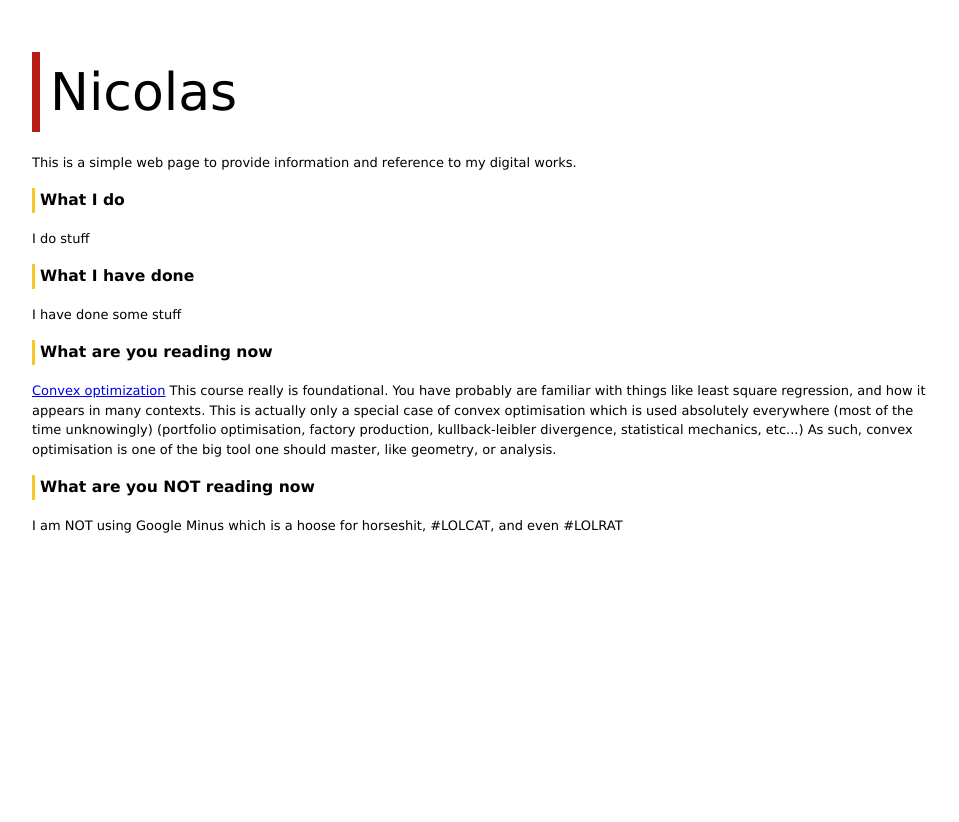
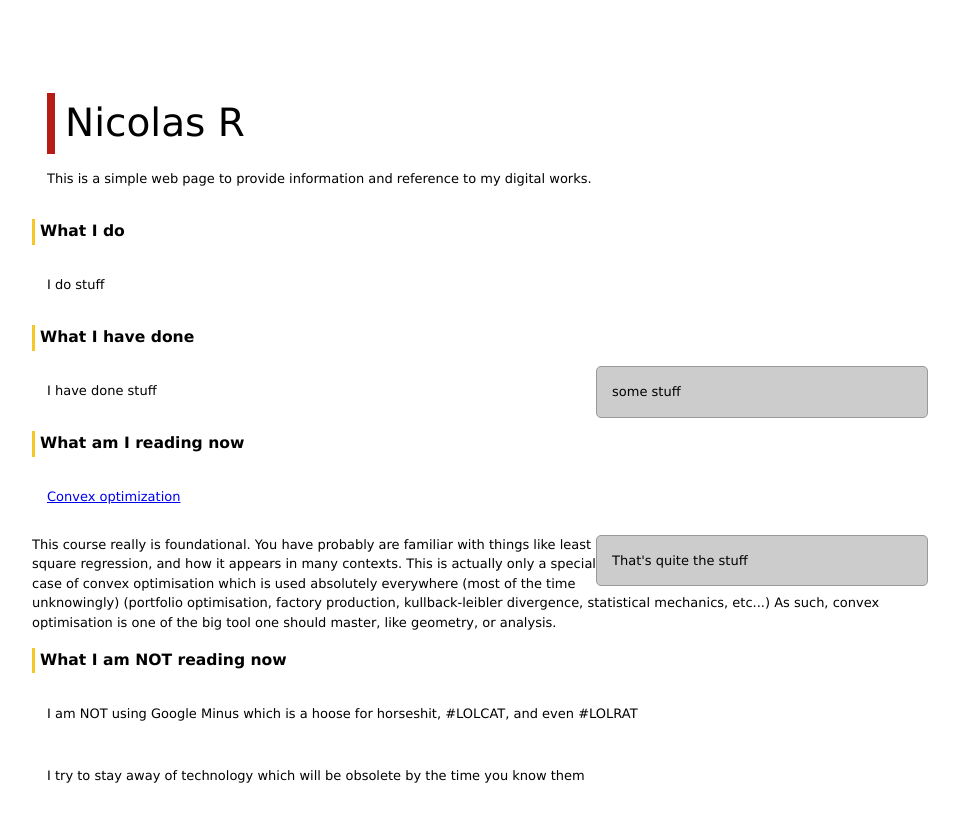
Before and after one commit to nrolland/nrolland.github.com, a plain HTML site: page index.html in a window 1280 px wide. Shown: the whole page, without its empty margins (160-1119 px from the left). Before the commit the page ends 800 px from the top, so only its background shows below. Drawn offline with nearby package versions, Linux system fonts and the light colour scheme.

Commit message:
samba samba

```diff
--- a/index.html
+++ b/index.html
@@ -10,7 +10,7 @@
 <body>
 <section id='content'>
     <header>
-    <h1>Nicolas</h1>
+    <h1>Nicolas R</h1>
     This is a simple web page to provide information and reference to my digital works.
     </header>
 
@@ -18,25 +18,24 @@
     <p>I do stuff</p>
 
    <h2>What I have done</h2>
-    <p>I have done some stuff</p>
-
-    <h2>What are you reading now</h2>
+    <aside>some stuff</aside>
+   <p>I have done stuff
+   </p>
+    <h2>What am I reading now</h2>
     <section>
-    <header>
-    <p><a href="http://see.stanford.edu/see/courses.aspx">Convex optimization</a>
-
+        <header><a href="http://see.stanford.edu/see/courses.aspx">Convex optimization</a>
+        </header>
+        <aside>That's quite the stuff</aside>
         This course really is foundational.
         You have probably are familiar with things like least square regression, and how it appears in many contexts.
         This is actually only a special case of convex optimisation which is used absolutely everywhere (most of the time unknowingly)
             (portfolio optimisation, factory production, kullback-leibler divergence, statistical mechanics, etc...)
         As such, convex optimisation is one of the big tool one should master, like geometry, or analysis.
-    </p>
-    </header>
     </section>
 
-    <h2>What are you NOT reading now</h2>
+    <h2>What I am NOT reading now</h2>
     <p>I am NOT using Google Minus which is a hoose for horseshit, #LOLCAT, and even #LOLRAT </p>
-
+    <p>I try to stay away of technology which will be obsolete by the time you know them</p>
 
 </section>
 </body>
--- a/myown.css
+++ b/myown.css
@@ -10,7 +10,24 @@ margin: 3em 15%;
 }
 
 
-p, h1, h2, label, ul, ol, dl, li, fieldset, address { margin: 1em 0; }
+aside {
+	width: 300px;
+	background-color: #cccccc;
+	border: 1px solid #999999;
+    -moz-border-radius: 5px;
+    -webkit-border-radius: 5px;
+	border-radius: 5px;
+	padding: 15px 15px 15px 15px;
+  float:right;
+  vertical-align:center;
+  //box-shadow: 3px 3px 3px #aaaaaa;
+}
+
+p, h1, h2, label, ul, ol, dl, li, fieldset, address, header {
+padding: 15px;
+margin: 1em 0;
+}
+
 .box {
 	margin: auto;
 	border-left: 5px solid #668040;
@@ -21,13 +38,14 @@ p, h1, h2, label, ul, ol, dl, li, fieldset, address { margin: 1em 0; }
 
 .box, h1, h2 {
 	padding: 1px 0 1px 5px;
+  clear: both;
 }
 
 h1 {
 	border-left: 8px solid #B61C15;  // cardinal
 	margin-left: -23px;
 	padding-left: 10px;
-    font-size: 4em;
+    font-size: 3em;
     font-weight: normal;
     margin-bottom: 0.4em;
 }
```
